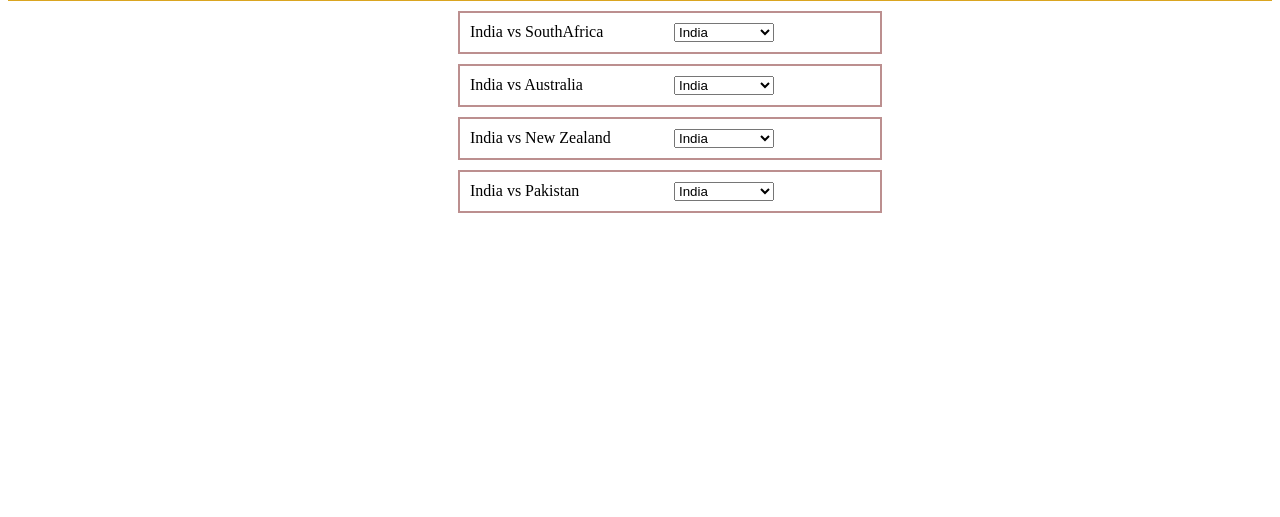
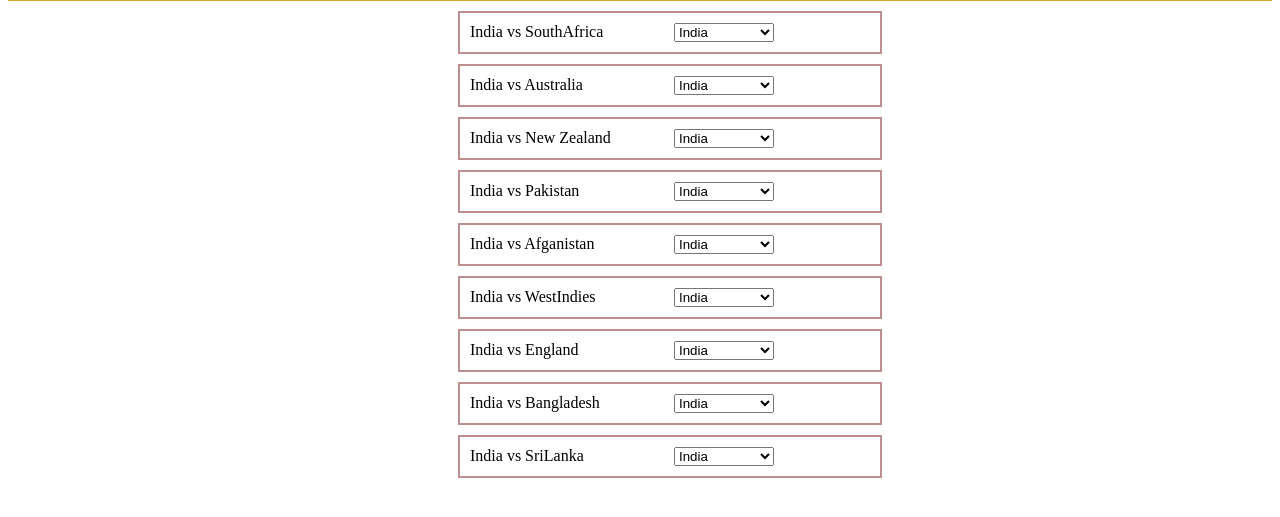
Before and after one commit to Vivek2393/WorldCupWinner, a plain HTML site: page index.html in a window 1280 px wide. Shown: the part 93-610 px from the top of the page. Drawn offline with Linux system fonts and the light colour scheme.

Commit message:
all team matches  vs india updated

```diff
--- a/index.html
+++ b/index.html
@@ -47,5 +47,55 @@
             </select>
         </div>
 </div>
+
+<div class="container">
+    <div class="teamNames">India vs Afganistan</div>
+    <div class="teamDropDown">
+        <select name="">
+            <option value="Ind">India</option>
+            <option value="Afg">Afganistan</option>
+        </select>
+    </div>
+</div>
+
+<div class="container">
+    <div class="teamNames">India vs WestIndies</div>
+    <div class="teamDropDown">
+        <select name="">
+            <option value="Ind">India</option>
+            <option value="WI">WestIndies</option>
+        </select>
+    </div>
+</div>
+
+<div class="container">
+    <div class="teamNames">India vs England</div>
+    <div class="teamDropDown">
+        <select name="">
+            <option value="Ind">India</option>
+            <option value="Eng">England</option>
+        </select>
+    </div>
+</div>
+
+<div class="container">
+    <div class="teamNames">India vs Bangladesh</div>
+    <div class="teamDropDown">
+        <select name="">
+            <option value="Ind">India</option>
+            <option value="Ban">Bangladesh</option>
+        </select>
+    </div>
+</div>
+
+<div class="container">
+    <div class="teamNames">India vs SriLanka</div>
+    <div class="teamDropDown">
+        <select name="">
+            <option value="Ind">India</option>
+            <option value="SL">SriLanka</option>
+        </select>
+    </div>
+</div>
 </body>
 </html>
```
